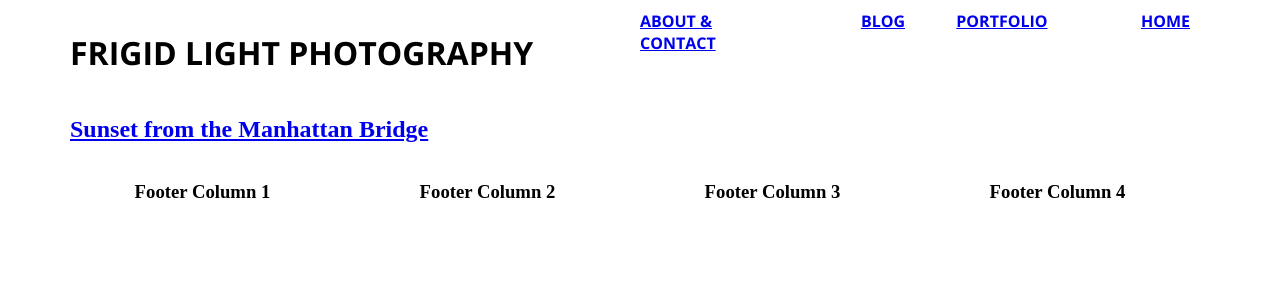
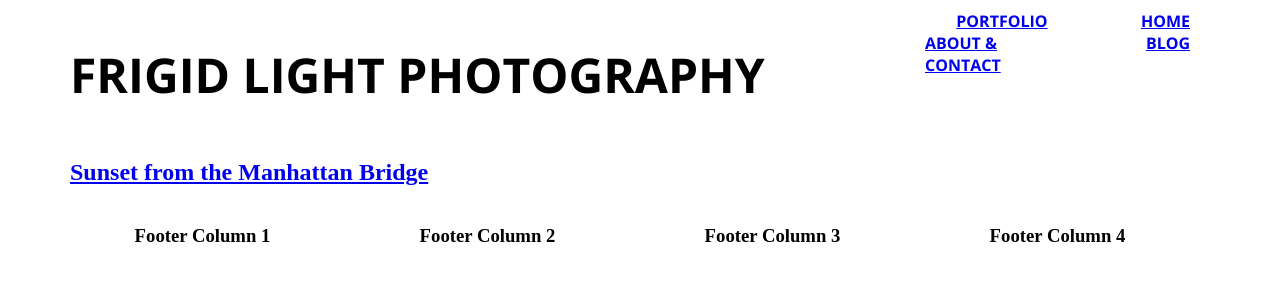
Before and after one commit to davidhowland/davidhowland.github.io, a Jekyll site: the page built from index.html, in a window 1280 px wide. Shown: the top 300 px of the page. Built offline with Jekyll 4.4.1, drawn with Linux system fonts in a browser that asks for light colours; some web fonts are replaced; Markdown is read by kramdown in place of the engine named in the settings; the list of posts is cut into pages by our own code.

Commit message:
update nav formatting

```diff
--- a/css/style.css
+++ b/css/style.css
@@ -16,6 +16,14 @@ text-align: center;
   text-transform: uppercase;
 }
 
+.nav h1 {
+  font-size: 3em;
+}
+
+.nav {
+  margin-top: auto;
+}
+
 .post-content img {
   max-width: 100%;
 }
```
